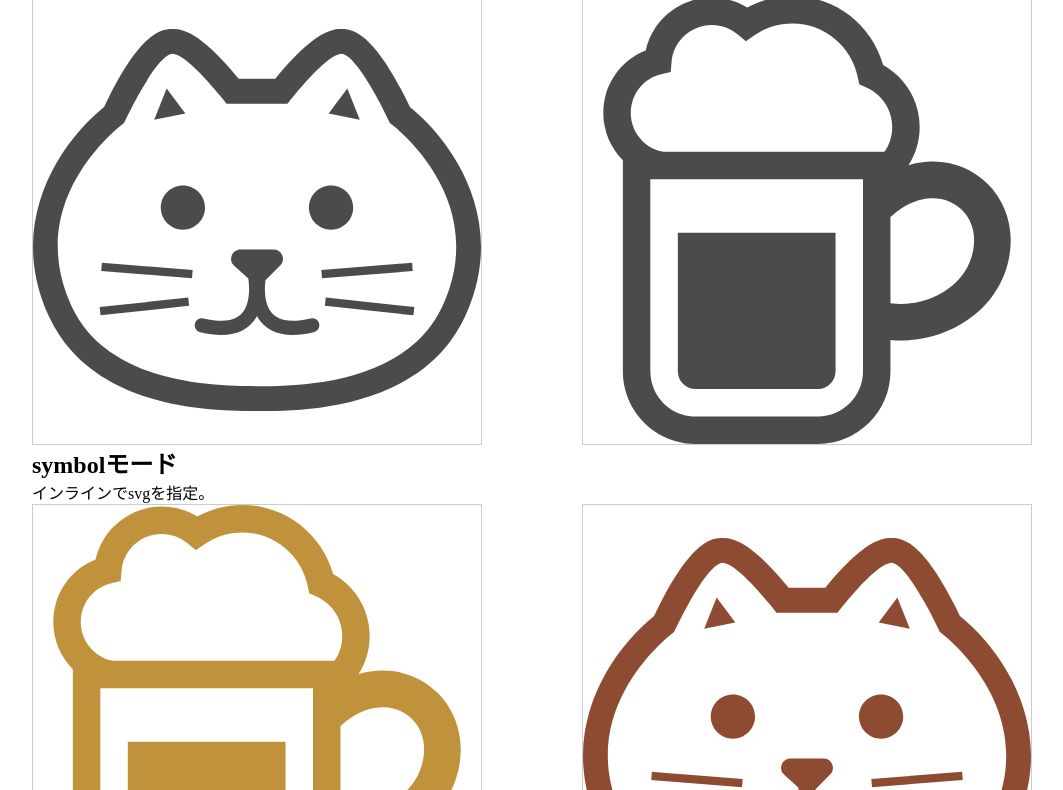
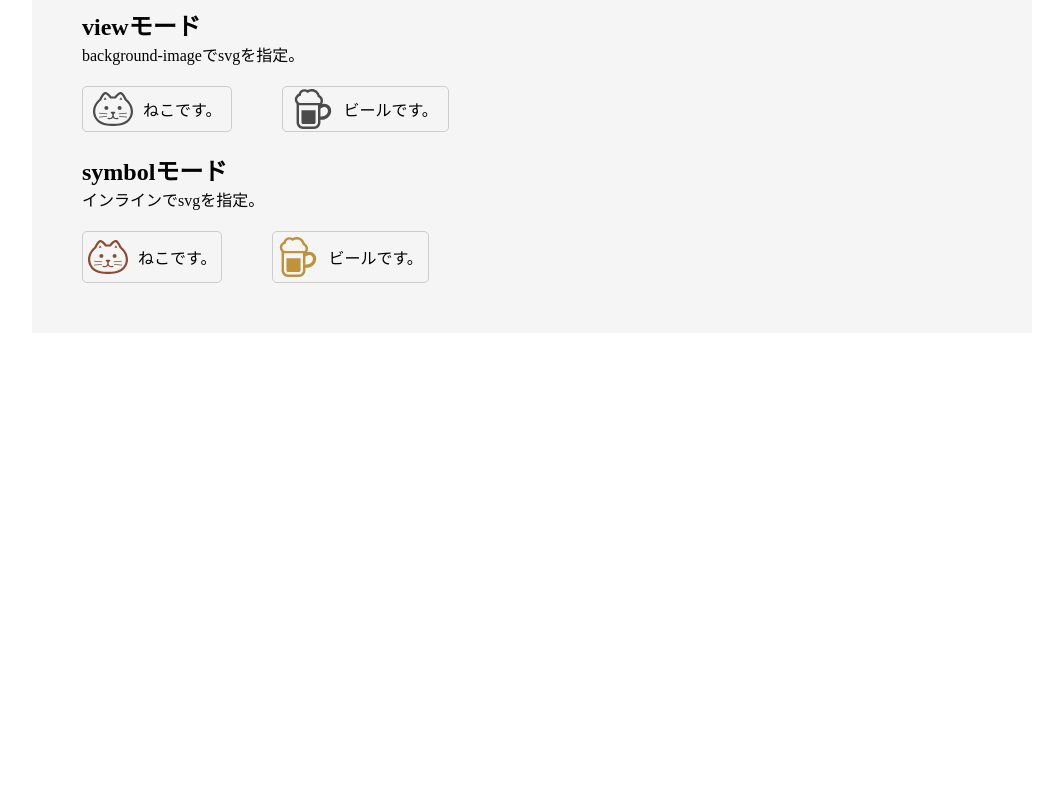
Before and after one commit to Satsuki-Isomata/silver-octo-dollop, a website: page index.html in a window 1280 px wide. Shown: the part 160-950 px from the top of the page, without its empty margins (108-1171 px from the left). After the commit the page ends 800 px from the top, so only its background shows below. Drawn offline with Linux system fonts and the light colour scheme; some packages are replaced by stand-ins of ours.

Commit message:
modify:css修正

```diff
--- a/index.html
+++ b/index.html
@@ -15,30 +15,29 @@
     <div>
       <h2>viewモード</h2>
       <p>background-imageでsvgを指定。</p>
-      <div class="box">
-        <div class="box-inner">
-          <div class="mode-view cat"><!-- cat --></div>
-        </div>
-        <div class="box-inner">
-          <div class="mode-view beer"><!-- beer --></div>
-        </div>
+
+      <div class="viewMode">
+        <p class="viewMode-item cat">ねこです。</p>
+        <p class="viewMode-item beer">ビールです。</p>
       </div>
     </div>
     <div>
       <h2>symbolモード</h2>
       <p>インラインでsvgを指定。</p>
-      <div class="box">
-        <div class="box-inner">
-          <svg class="mode-symbol beer" role="img">
+      <div class="symbolMode">
+        <div class="symbolMode-item cat">
+          <svg class="symbolMode-ico" role="img">
             <title>beer</title>
-            <use xmlns:xlink="http://www.w3.org/1999/xlink" xlink:href="dest/img/sprite.symbol.svg#beer"></use>
+            <use xmlns:xlink="http://www.w3.org/2000/svg" xlink:href="dest/img/sprite.symbol.svg#cat"></use>
           </svg>
+          <p>ねこです。</p>
         </div>
-        <div class="box-inner">
-          <svg class="mode-symbol cat" role="img">
-            <title>cat</title>
-            <use xmlns:xlink="http://www.w3.org/1999/xlink" xlink:href="dest/img/sprite.symbol.svg#cat"></use>
+        <div class="symbolMode-item beer">
+          <svg class="symbolMode-ico" role="img">
+            <title>beer</title>
+            <use xmlns:xlink="http://www.w3.org/2000/svg" xlink:href="dest/img/sprite.symbol.svg#beer"></use>
           </svg>
+          <p>ビールです。</p>
         </div>
       </div>
     </div>
--- a/src/sass/_style.scss
+++ b/src/sass/_style.scss
@@ -2,38 +2,70 @@
 .content {
   width: 1000px;
   margin: 50px auto;
+  background-color: #f5f5f5;
+  padding: 50px;
+  h1 {
+    border-bottom: 1px solid #ccc;
   }
-.box {
-  display: flex;
-  flex-wrap:wrap;
-  justify-content: space-between;
-  &-inner {
-    width: 450px;
-    height: 450px;
-    border: 1px solid #ccc;
+  h2 {
+    margin-top: 20px;
   }
 }
 
-// viewモード
-.mode-view {
-  width: 100%;
-  height: 100%;
+.viewMode {
+  display: flex;
+  margin-top: 20px;
+  &-item {
+    padding: 10px 10px 10px 60px;
+    border: 1px solid #ccc;
+    border-radius: 5px;
+    position: relative;
+    &:before {
+      display: block;
+      position: absolute;
+      content: '';
+      width: 40px;
+      height: 40px;
+      top: 50%;
+      left: 10px;
+      margin-top: -20px;
+    }
     &.cat {
-    @extend .svg-cat;
+      margin-right: 50px;
+      &:before {
+        @extend .svg-cat; //_svgSprite.scssから継承
+      }
     }
     &.beer {
-    @extend .svg-beer;
+      &:before {
+        @extend .svg-beer; //_svgSprite.scssから継承
+      }
+    }
   }
 }
 
 // symbolモード
-.mode-symbol {
-  width: 100%;
-  height: 100%;
+.symbolMode {
+  display: flex;
+  margin-top: 20px;
+
+  &-item {
+    display: flex;
+    align-items: center;
+    padding: 5px;
+    border: 1px solid #ccc;
+    border-radius: 5px;
     &.cat {
       fill: #8D4C32;
+      margin-right: 50px;
     }
     &.beer {
       fill: #BF923B;
     }
   }
+  &-ico {
+    width: 40px;
+    height: 40px;
+    margin-right: 10px;
+  }
+}
```
Also changed, not shown: dest/css/main.css. Lines whose indentation alone changed are shown as unchanged.
